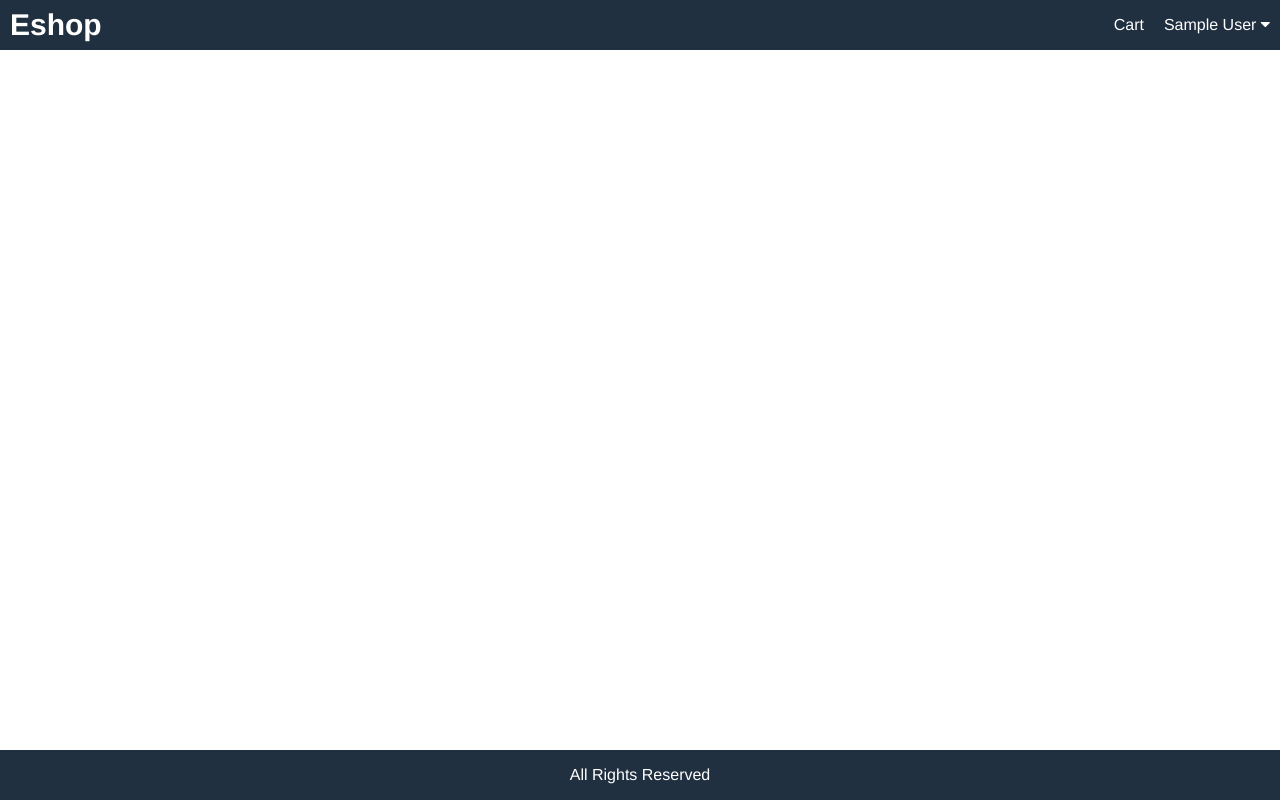
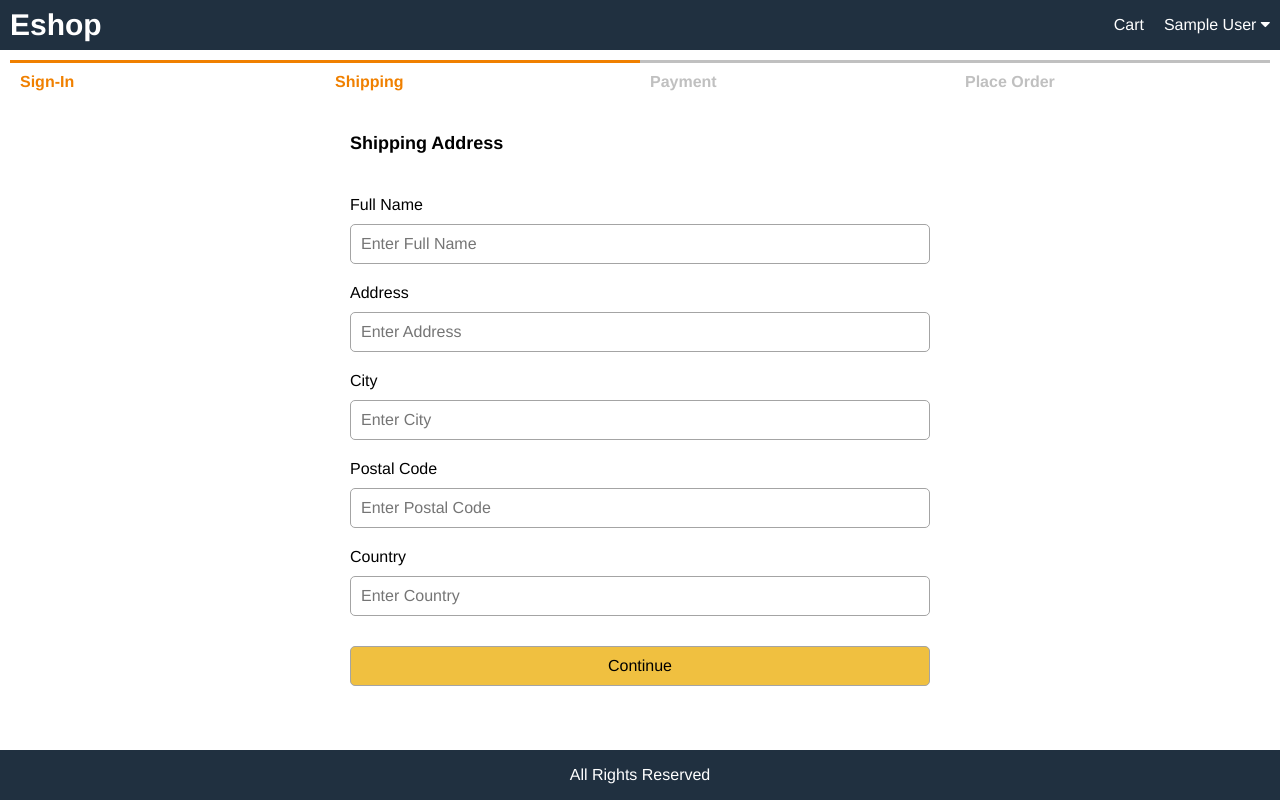
Before and after one commit to anuragsinhame/eshop1, a React (Create React App) app in the folder frontend/: page /shipping in a window 1280 px wide. Built offline with nearby package versions, Linux system fonts and the light colour scheme; sample sign-in values are in the browser's storage.

Commit message:
Added Shipping Address Screen

```diff
--- a/frontend/src/App.js
+++ b/frontend/src/App.js
@@ -7,6 +7,7 @@
 import HomeScreen from "./screens/HomeScreen";
 import ProductScreen from "./screens/ProductScreen";
 import RegisterScreen from "./screens/RegisterScreen";
+import ShippingAddressScreen from "./screens/ShippingAddressScreen";
 import SigninScreen from "./screens/SigninScreen";
 
 function App() {
@@ -59,6 +60,7 @@
           <Route path="/product/:id" component={ProductScreen}></Route>
           <Route path="/signin" component={SigninScreen}></Route>
           <Route path="/register" component={RegisterScreen}></Route>
+          <Route path="/shipping" component={ShippingAddressScreen}></Route>
           <Route path="/" component={HomeScreen} exact={true}></Route>
         </main>
         <footer className="row center">All Rights Reserved</footer>
--- a/frontend/src/actions/cartActions.js
+++ b/frontend/src/actions/cartActions.js
@@ -1,5 +1,9 @@
 import axios from "axios";
-import { CART_ADD_ITEM, CART_REMOVE_ITEM } from "../constants/cartConstants";
+import {
+  CART_ADD_ITEM,
+  CART_REMOVE_ITEM,
+  CART_SAVE_SHIPPING_ADDRESS,
+} from "../constants/cartConstants";
 // import { getState } from "redux-thunk";
 
 export const addToCart = (productId, qty) => async (dispatch, getState) => {
@@ -22,3 +26,8 @@
   dispatch({ type: CART_REMOVE_ITEM, payload: productId });
   localStorage.setItem("cartItems", JSON.stringify(getState().cart.cartItems));
 };
+
+export const saveShippingAddress = (data) => (dispatch) => {
+  dispatch({ type: CART_SAVE_SHIPPING_ADDRESS, payload: data });
+  localStorage.setItem("shippingAddress", JSON.stringify(data));
+};
--- /dev/null
+++ b/frontend/src/components/CheckoutSteps.js
@@ -0,0 +1,12 @@
+import React from "react";
+
+export default function CheckoutSteps(props) {
+  return (
+    <div className="row checkout-steps">
+      <div className={props.step1 ? "active" : ""}>Sign-In</div>
+      <div className={props.step2 ? "active" : ""}>Shipping</div>
+      <div className={props.step3 ? "active" : ""}>Payment</div>
+      <div className={props.step4 ? "active" : ""}>Place Order</div>
+    </div>
+  );
+}
--- a/frontend/src/constants/cartConstants.js
+++ b/frontend/src/constants/cartConstants.js
@@ -1,3 +1,5 @@
 export const CART_ADD_ITEM = "CART_ADD_ITEM";
 
 export const CART_REMOVE_ITEM = "CART_REMOVE_ITEM";
+
+export const CART_SAVE_SHIPPING_ADDRESS = "CART_SAVE_SHIPPING_ADDRESS";
--- a/frontend/src/index.css
+++ b/frontend/src/index.css
@@ -272,3 +272,17 @@
 .dropdown:hover .dropdown-content {
   display: block;
 }
+
+/* Checkout Steps */
+.checkout-steps > div {
+  border-top: 0.3rem #c0c0c0 solid;
+  color: #c0c0c0;
+  flex: 1;
+  padding: 1rem;
+  font-weight: bold;
+}
+
+.checkout-steps > div.active {
+  border-top: 0.3rem #f08000 solid;
+  color: #f08000;
+}
--- a/frontend/src/reducers/cartReducers.js
+++ b/frontend/src/reducers/cartReducers.js
@@ -1,4 +1,8 @@
-import { CART_ADD_ITEM, CART_REMOVE_ITEM } from "../constants/cartConstants";
+import {
+  CART_ADD_ITEM,
+  CART_REMOVE_ITEM,
+  CART_SAVE_SHIPPING_ADDRESS,
+} from "../constants/cartConstants";
 
 export const cartReducer = (state = { cartItems: [] }, action) => {
   switch (action.type) {
@@ -23,6 +27,11 @@
         ...state,
         cartItems: state.cartItems.filter((x) => x.product !== action.payload),
       };
+    case CART_SAVE_SHIPPING_ADDRESS:
+      return {
+        ...state,
+        shippingAddress: action.payload,
+      };
     default:
       return state;
   }
--- /dev/null
+++ b/frontend/src/screens/ShippingAddressScreen.js
@@ -0,0 +1,101 @@
+import React, { useState } from "react";
+import { useDispatch, useSelector } from "react-redux";
+import { saveShippingAddress } from "../actions/cartActions";
+import CheckoutSteps from "../components/CheckoutSteps";
+
+export default function ShippingAddressScreen(props) {
+  const userSignin = useSelector((state) => state.userSignin);
+  const { userInfo } = userSignin;
+  const cart = useSelector((state) => state.cart);
+  const { shippingAddress } = cart;
+
+  if (!userInfo) {
+    props.history.push("/signin");
+  }
+
+  const [fullName, setFullName] = useState(shippingAddress.fullName);
+  const [address, setAddress] = useState(shippingAddress.address);
+  const [city, setCity] = useState(shippingAddress.city);
+  const [postalCode, setPostalCode] = useState(shippingAddress.postalCode);
+  const [country, setcountry] = useState(shippingAddress.country);
+
+  const dispatch = useDispatch();
+  const submitHandler = (e) => {
+    e.preventDefault();
+    // TODO: dispatch save ShippingAddress
+    dispatch(saveShippingAddress({fullName, address, city, postalCode, country}));
+    props.history.push("/payment");
+  };
+
+  return (
+    <div>
+      <CheckoutSteps step1 step2></CheckoutSteps>
+      <form className="form" onSubmit={submitHandler}>
+        <div>
+          <h1>Shipping Address</h1>
+        </div>
+        <div>
+          <label htmlFor="fullName">Full Name</label>
+          <input
+            type="text"
+            id="fullName"
+            placeholder="Enter Full Name"
+            value={fullName}
+            onChange={(e) => setFullName(e.target.value)}
+            required
+          />
+        </div>
+        <div>
+          <label htmlFor="address">Address</label>
+          <input
+            type="text"
+            id="address"
+            placeholder="Enter Address"
+            value={address}
+            onChange={(e) => setAddress(e.target.value)}
+            required
+          />
+        </div>
+        <div>
+          <label htmlFor="city">City</label>
+          <input
+            type="text"
+            id="city"
+            placeholder="Enter City"
+            value={city}
+            onChange={(e) => setCity(e.target.value)}
+            required
+          />
+        </div>
+        <div>
+          <label htmlFor="postalCode">Postal Code</label>
+          <input
+            type="text"
+            id="postalCode"
+            placeholder="Enter Postal Code"
+            value={postalCode}
+            onChange={(e) => setPostalCode(e.target.value)}
+            required
+          />
+        </div>
+        <div>
+          <label htmlFor="country">Country</label>
+          <input
+            type="text"
+            id="country"
+            placeholder="Enter Country"
+            value={country}
+            onChange={(e) => setcountry(e.target.value)}
+            required
+          />
+        </div>
+        <div>
+          <label />
+          <button className="primary" type="submit">
+            Continue
+          </button>
+        </div>
+      </form>
+    </div>
+  );
+}
--- a/frontend/src/store.js
+++ b/frontend/src/store.js
@@ -22,6 +22,9 @@
     cartItems: localStorage.getItem("cartItems")
       ? JSON.parse(localStorage.getItem("cartItems"))
       : [],
+    shippingAddress: localStorage.getItem("shippingAddress")
+      ? JSON.parse(localStorage.getItem("shippingAddress"))
+      : {},
   },
 };
 // const reducer = (state, action) => {
```
